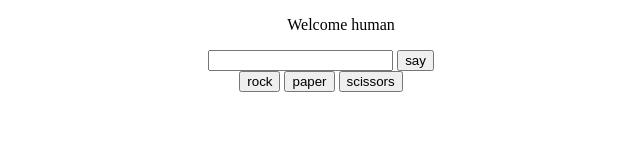
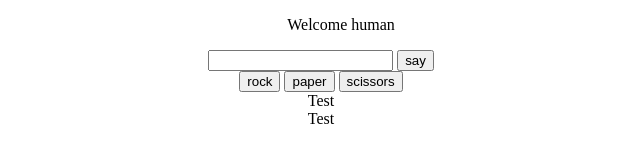
Before and after one commit to janfarbiak/Rpsnodetutorial, a plain HTML site: page client/index.html in a window 1280 px wide. Shown: the full height of the page, 319-959 px from the left. Drawn offline with nearby package versions, Linux system fonts and the light colour scheme; no server answers.

Commit message:
add Div Element

```diff
--- a/client/index.html
+++ b/client/index.html
@@ -24,6 +24,8 @@
             <button id="scissors">scissors</button>
         </div>
 
+        <div>Test</div>
+        <div>Test</div>
     </div>
 
     <script src="/socket.io/socket.io.js"></script>
```
